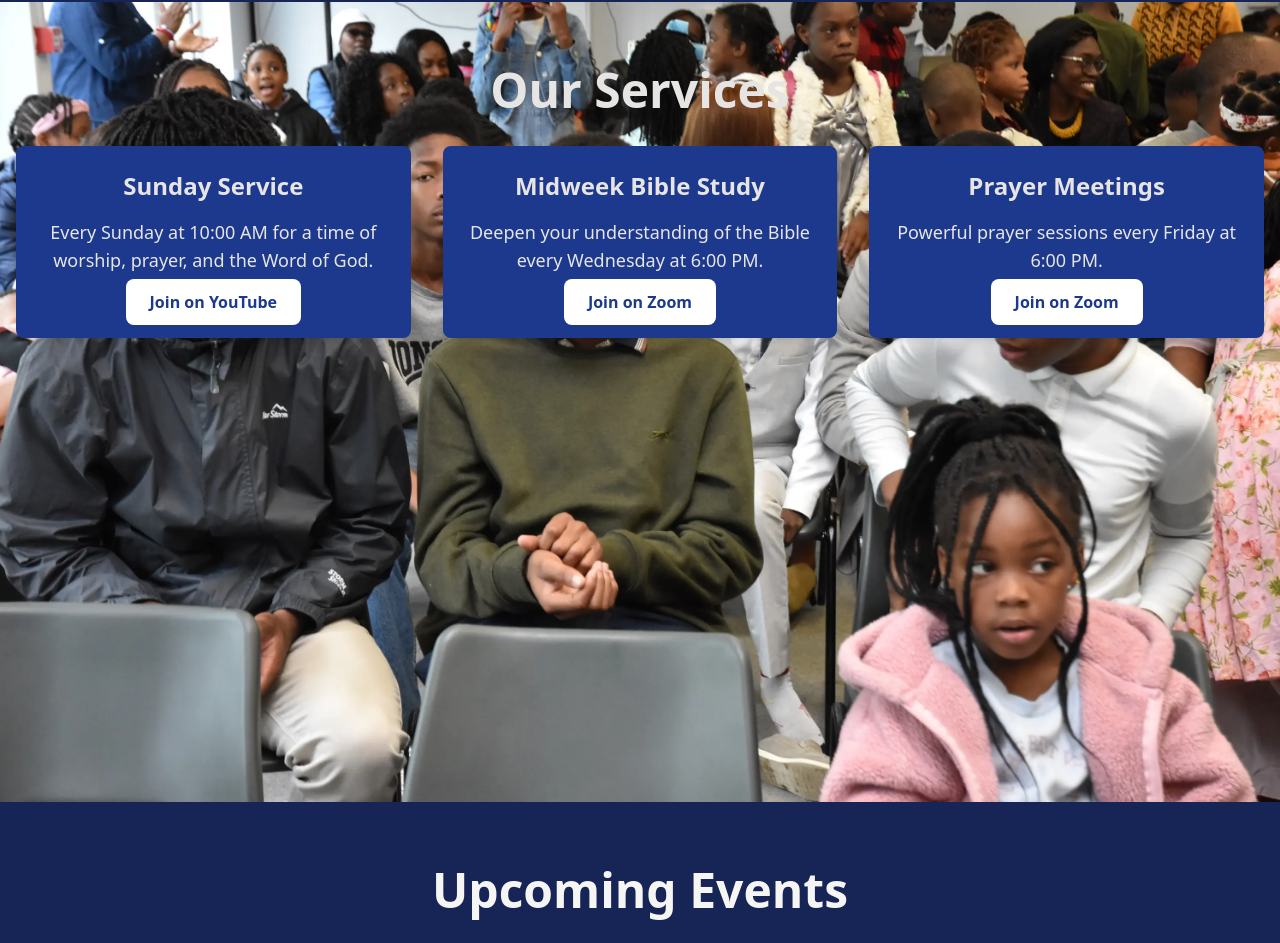
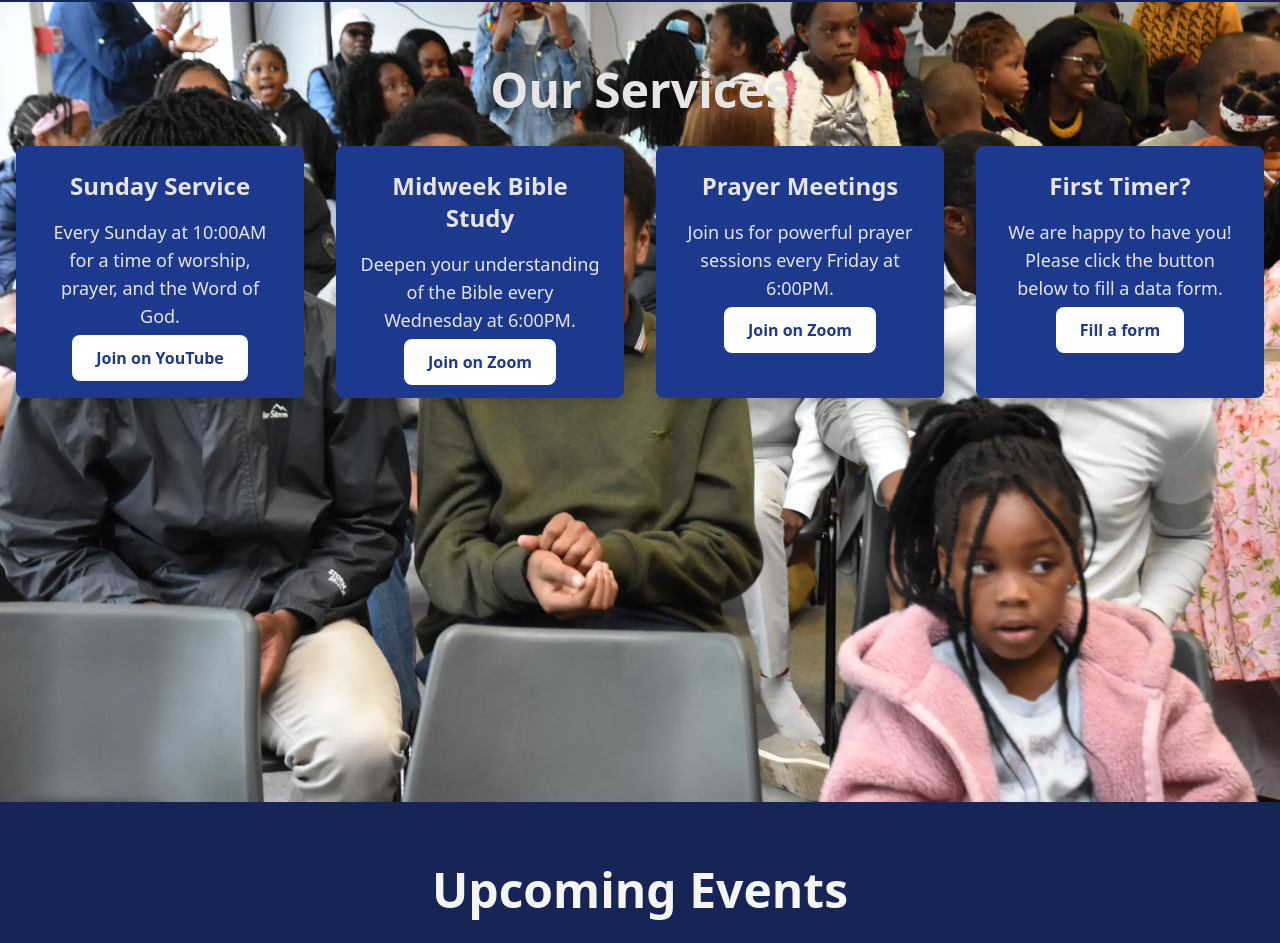
Before and after one commit to yomola/His-Presence-Newcastle, a website: page src/index.html in a window 1280 px wide. Shown: the part 1478-2421 px from the top of the page. Drawn offline with nearby package versions, Linux system fonts and the light colour scheme.

```diff
--- a/src/index.html
+++ b/src/index.html
@@ -314,26 +314,33 @@
     <section id="services" class="bg-[url('./Children.webp')] sm:bg-blue-950 bg-center bg-cover bg-no-repeat bg-blue-950 py-16 h-screen scroll-mt-32">
       <div class="container mx-auto px-4 text-stone-200">
         <h2 class="text-5xl font-bold text-center mb-8">Our Services</h2>
-        <div class="grid md:grid-cols-3 gap-8">
+        <div class="grid md:grid-cols-4 gap-8">
           <div class="bg-blue-900 p-6 rounded-lg shadow-lg text-center">
             <h3 class="text-2xl font-bold mb-4">Sunday Service</h3>
-            <p class="text-lg">Every Sunday at 10:00 AM for a time of worship, prayer, and the Word of God.</p>
+            <p class="text-lg">Every Sunday at 10:00AM for a time of worship, prayer, and the Word of God.</p>
             <div class="mt-4">
               <a href="https://www.youtube.com/@rccghispresencenewcastle4894" class="bg-white text-blue-900 px-6 py-3 rounded-lg font-semibold hover:bg-blue-300 transition duration-300" target="_blank" rel="noopener">Join on YouTube</a>
             </div>
           </div>
           <div class="bg-blue-900 p-6 rounded-lg shadow-lg text-center">
             <h3 class="text-2xl font-bold mb-4">Midweek Bible Study</h3>
-            <p class="text-lg">Deepen your understanding of the Bible every Wednesday at 6:00 PM.</p>
+            <p class="text-lg">Deepen your understanding of the Bible every Wednesday at 6:00PM.</p>
             <div class="mt-4">
               <a href="https://us06web.zoom.us/j/94933674490?pwd=c0NkWGNDbk1BTW4xTWN3T3ZPUWdJQT09" class="bg-white text-blue-900 px-6 py-3 rounded-lg font-semibold hover:bg-blue-300 transition duration-300" target="_blank" rel="noopener">Join on Zoom</a>
             </div>
           </div>
           <div class="bg-blue-900 p-6 rounded-lg shadow-lg text-center">
             <h3 class="text-2xl font-bold mb-4">Prayer Meetings</h3>
-            <p class="text-lg">Powerful prayer sessions every Friday at 6:00 PM.</p>
+            <p class="text-lg">Join us for powerful prayer sessions every Friday at 6:00PM.</p>
             <div class="mt-4">
               <a href="https://us06web.zoom.us/j/87934669040?pwd=ay9rNy9oQjd4L0F1YUt2TFZwYXVKUT09" class="bg-white text-blue-900 px-6 py-3 rounded-lg font-semibold hover:bg-blue-300 transition duration-300" target="_blank" rel="noopener">Join on Zoom</a>
+            </div>
+          </div>
+          <div class="bg-blue-900 p-6 rounded-lg shadow-lg text-center">
+            <h3 class="text-2xl font-bold mb-4">First Timer?</h3>
+            <p class="text-lg">We are happy to have you! <br> Please click the button below to fill a data form.</p>
+            <div class="mt-4">
+              <a href="https://docs.google.com/forms/d/e/1FAIpQLSfI4QVkbViFeqa9KShqysm1OT4iIq3teDV2X3iJYh0sDJP33w/viewform?usp=header" class="bg-white text-blue-900 px-6 py-3 rounded-lg font-semibold hover:bg-blue-300 transition duration-300" target="_blank" rel="noopener">Fill a form</a>
             </div>
           </div>
         </div>
```
Also changed, not shown: src/output.css.
